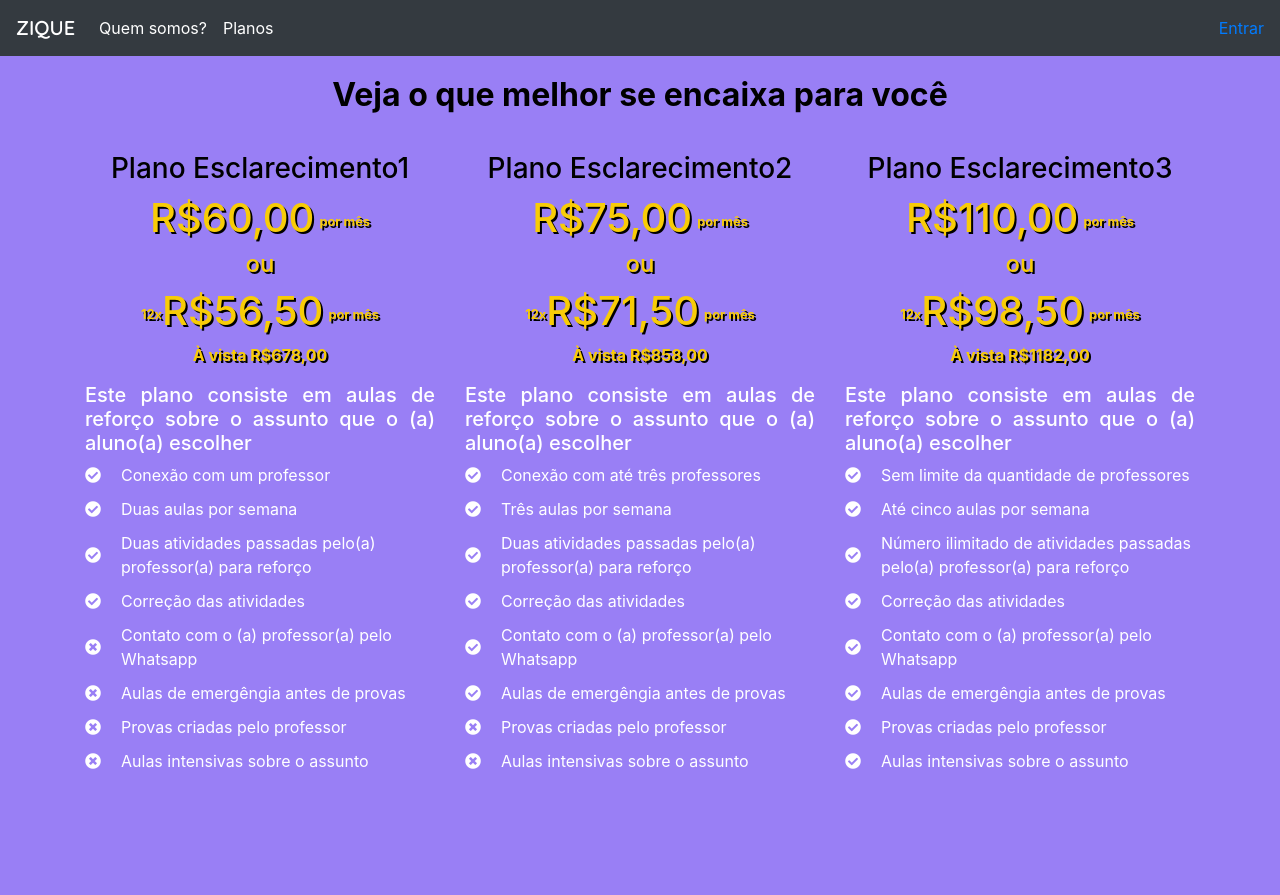
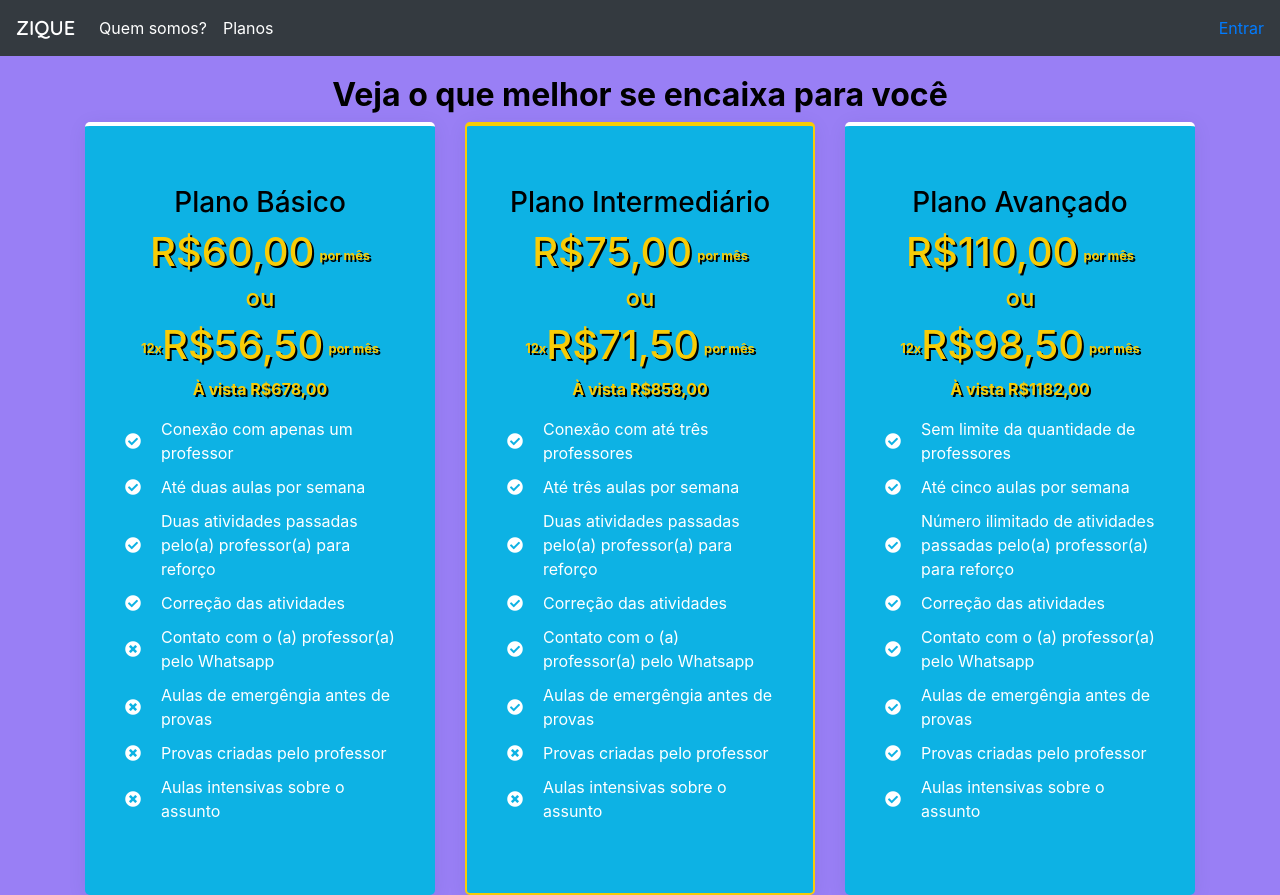
Before and after one commit to NayFreire/zique, a plain HTML site: page pages/propositions.html in a window 1280 px wide. Before the commit the page ends 856 px from the top, so only its background shows below. Drawn offline with nearby package versions, Linux system fonts and the light colour scheme.

Commit message:
Consegui separar as colunas da página de planos e coloquei um destaque no plano principal

```diff
--- a/pages/propositions.html
+++ b/pages/propositions.html
@@ -43,8 +43,9 @@
         <div class="container">
             <h2 class="title" style="text-align: center;">Veja o que melhor se encaixa para você</h2>
             <div class="row text-white">
-                <div class="col-lg-4 divProposals col-auto">
-                    <h3 class="titleProposal">Plano Esclarecimento1</h3>
+                <div class="col-lg-4">
+                    <div class="box">
+                        <h3 class="titleProposal">Plano Básico</h3>
                         <div class="prices">
                             <div class="d-flex align-items-center justify-content-center">
                                 <h1>R$60,00</h1>
@@ -58,15 +59,15 @@
                             </div>
                             <p style="text-align: center; font-weight: bold;">À vista R$678,00</p>
                         </div>
-                    <h5 style="text-align: justify;">Este plano consiste em aulas de reforço sobre o assunto que o (a) aluno(a) escolher</h5>
+
                         <div class="attributes">
                             <div class="iconAttribute d-flex align-items-center">
                                 <i class="fas fa-check-circle green-text" aria-hidden="true"></i>
-                            <p class="attributeDescription">Conexão com um professor</p>
+                                <p class="attributeDescription">Conexão com apenas um professor</p>
                             </div>
                             <div class="iconAttribute d-flex align-items-center">
                                 <i class="fas fa-check-circle" aria-hidden="true"></i>
-                            <p class="attributeDescription">Duas aulas por semana</p>
+                                <p class="attributeDescription">Até duas aulas por semana</p>
                             </div>
                             <div class="iconAttribute d-flex align-items-center">
                                 <i class="fas fa-check-circle" aria-hidden="true"></i>
@@ -94,9 +95,11 @@
                             </div>
                         </div>
                     </div>
+                </div>
 
-                <div class="col-lg-4 divProposals col-auto">
-                    <h3 class="titleProposal">Plano Esclarecimento2</h3>
+                <div class="col-lg-4">
+                    <div class="box contrast">
+                        <h3 class="titleProposal">Plano Intermediário</h3>
                         <div class="prices">
                             <div class="d-flex align-items-center justify-content-center">
                                 <h1>R$75,00</h1>
@@ -110,7 +113,7 @@
                             </div>
                             <p style="text-align: center; font-weight: bold;">À vista R$858,00</p>
                         </div>
-                    <h5 style="text-align: justify;">Este plano consiste em aulas de reforço sobre o assunto que o (a) aluno(a) escolher</h5>
+
                         <div class="attributes">
                             <div class="iconAttribute d-flex align-items-center">
                                 <i class="fas fa-check-circle green-text" aria-hidden="true"></i>
@@ -118,7 +121,7 @@
                             </div>
                             <div class="iconAttribute d-flex align-items-center">
                                 <i class="fas fa-check-circle" aria-hidden="true"></i>
-                            <p class="attributeDescription">Três aulas por semana</p>
+                                <p class="attributeDescription">Até três aulas por semana</p>
                             </div>
                             <div class="iconAttribute d-flex align-items-center">
                                 <i class="fas fa-check-circle" aria-hidden="true"></i>
@@ -146,9 +149,11 @@
                             </div>
                         </div>
                     </div>
+                </div>
 
-                <div class="col-lg-4 divProposals col-auto">
-                    <h3 class="titleProposal">Plano Esclarecimento3</h3>
+                <div class="col-lg-4">
+                    <div class="box">
+                        <h3 class="titleProposal">Plano Avançado</h3>
                         <div class="prices">
                             <div class="d-flex align-items-center justify-content-center">
                                 <h1>R$110,00</h1>
@@ -162,7 +167,7 @@
                             </div>
                             <p style="text-align: center; font-weight: bold;">À vista R$1182,00</p>
                         </div>
-                    <h5 style="text-align: justify;">Este plano consiste em aulas de reforço sobre o assunto que o (a) aluno(a) escolher</h5>
+
                         <div class="attributes">
                             <div class="iconAttribute d-flex align-items-center">
                                 <i class="fas fa-check-circle green-text" aria-hidden="true"></i>
@@ -200,6 +205,7 @@
                     </div>
                 </div>
             </div>
+        </div>
     <!-- </div> -->
 
     <!-- <div class="row">
--- a/styles/propositionsStyle.css
+++ b/styles/propositionsStyle.css
@@ -13,6 +13,20 @@ body{
     padding: 30px;
     /* margin: 5px; */
     border-radius: 10px;
+}
+
+.box{
+    padding: 60px 40px;
+    box-shadow: 0 3px 20px -2px rgba(20, 45, 100, 0.1);
+    background: rgb(13, 178, 228);
+    height: 100%;
+    border-top: 4px solid #fff;
+    border-radius: 5px;
+}
+
+.contrast{
+    border-top: 4px solid #f8cc07 !important;
+    border: 2px solid #f8cc07;
 }
 
 .titleProposal{
```
Lines whose indentation alone changed are shown as unchanged.
